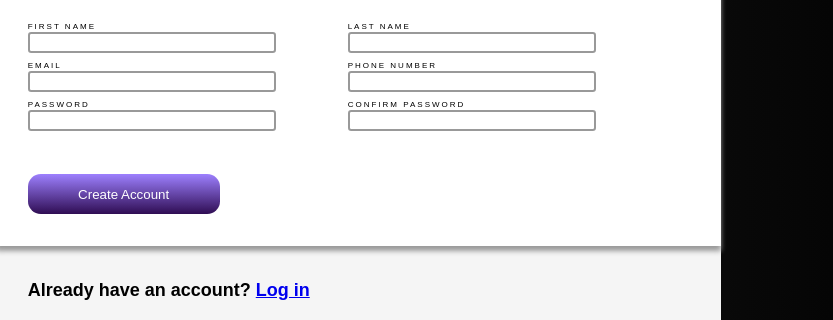
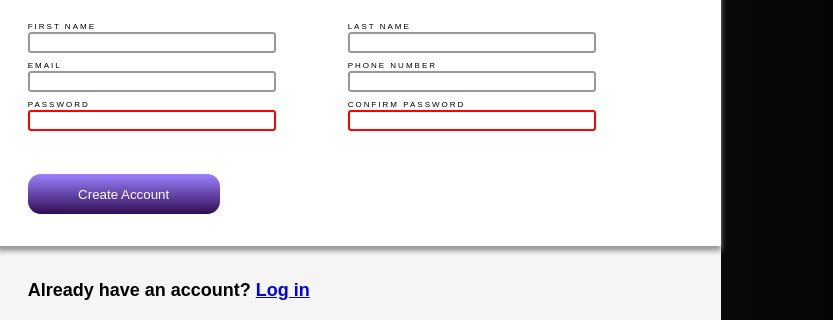
Before and after one commit to bymajka/OdinFormProject, a plain HTML site: page index.html in a window 1280 px wide. Shown: the part 356-676 px from the top of the page, 447-1280 px from the left. Drawn offline with Linux system fonts and the light colour scheme.

Commit message:
Added :focus pseudo-class to input fields

```diff
--- a/style.css
+++ b/style.css
@@ -222,7 +222,6 @@ body {
     margin-top: 2rem;
 }
 
-
 form {
     margin-top: 3rem;
     position: relative;
@@ -267,6 +266,14 @@ input:valid {
     border-color: rgb(21, 214, 21);
 }
 
+input[type=password] {
+    border-color: red;
+}
+
+input:focus {
+    border-color: rgb(47, 100, 200);
+}
+
 button[type=submit] {
     width: 12rem;
     border-radius: 0.8rem;
```
